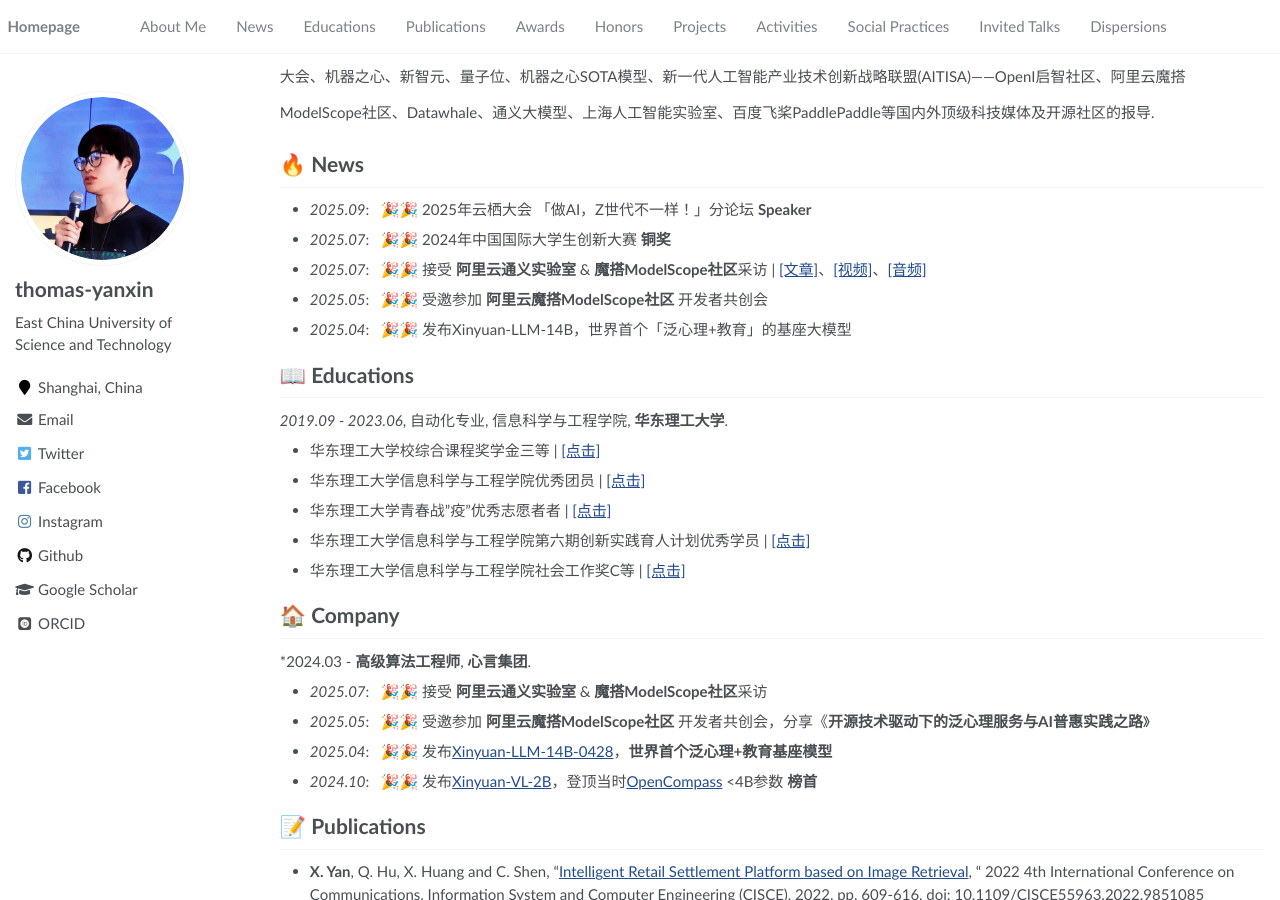
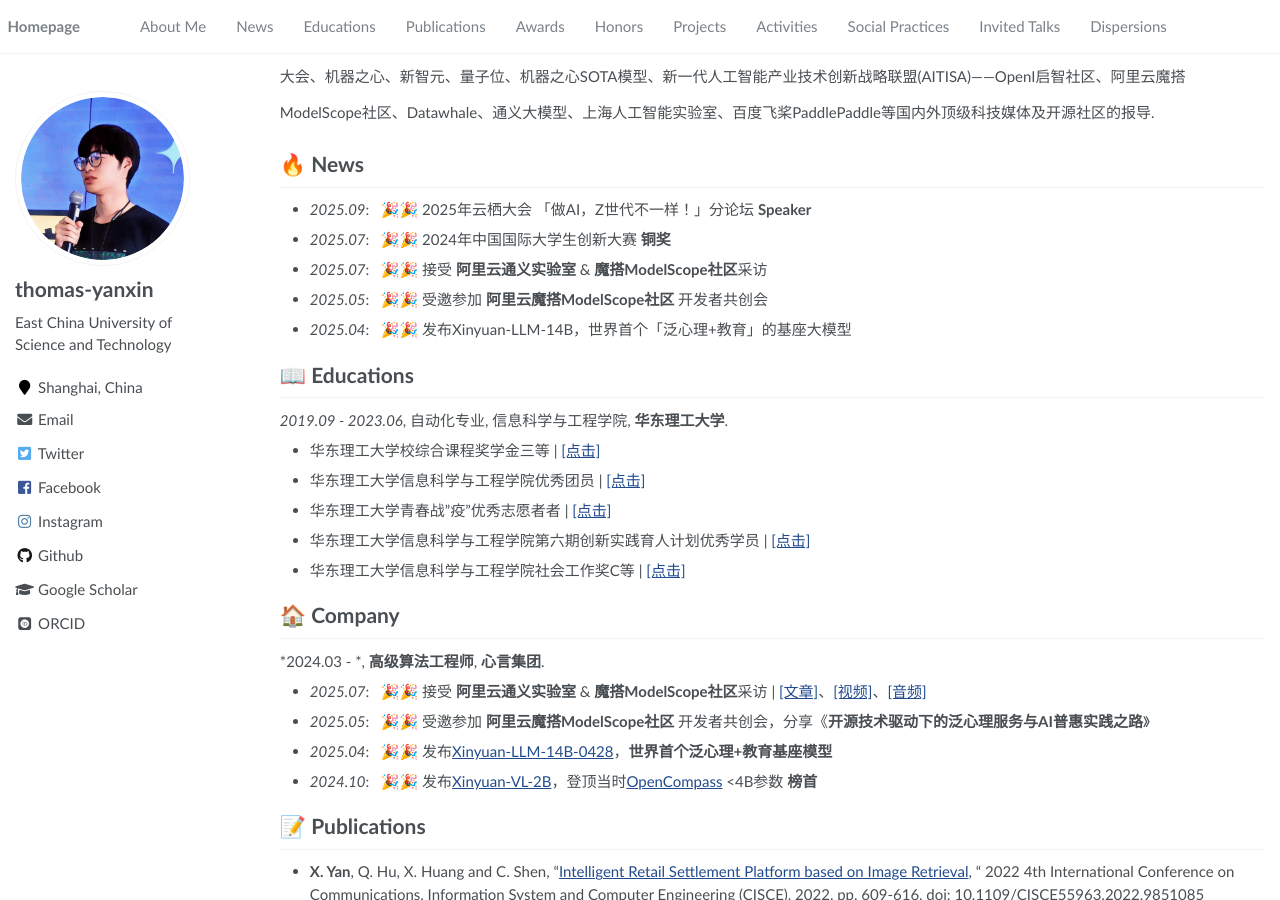
Before and after one commit to thomas-yanxin/thomas-yanxin.github.io, a Jekyll site: the page built from _pages/about.md, in a window 1280 px wide and 900 px high, scrolled down 306 px. Built offline with Jekyll 4.4.1, drawn with Linux system fonts in a browser that asks for light colours; some web fonts are replaced; part of the change alters nothing that is shown.

```diff
--- a/_pages/about.md
+++ b/_pages/about.md
@@ -28,7 +28,7 @@ redirect_from:
 # 🔥 News
 * *2025.09*: &nbsp; 🎉🎉 2025年云栖大会 「做AI，Z世代不一样！」分论坛 **Speaker**
 * *2025.07*: &nbsp; 🎉🎉 2024年中国国际大学生创新大赛 **铜奖**
-* *2025.07*: &nbsp; 🎉🎉 接受 **阿里云通义实验室** & **魔搭ModelScope社区**采访 \| [\[文章\]](https://mp.weixin.qq.com/s/a16sWs_QPtvoeY4J5eexTg)、[\[视频\]](https://www.bilibili.com/video/BV1GVgNzLEHs/?share_source=copy_web)、[\[音频\]](https://www.xiaoyuzhoufm.com/episodes/6878c7f5a9dec92500c5c93e)
+* *2025.07*: &nbsp; 🎉🎉 接受 **阿里云通义实验室** & **魔搭ModelScope社区**采访
 * *2025.05*: &nbsp; 🎉🎉 受邀参加 **阿里云魔搭ModelScope社区** 开发者共创会
 * *2025.04*: &nbsp; 🎉🎉 发布Xinyuan-LLM-14B，世界首个「泛心理+教育」的基座大模型
 
@@ -46,9 +46,9 @@ redirect_from:
 
 # 🏠 Company
 
- *2024.03 - **高级算法工程师**, **心言集团**.
+ *2024.03 - *, **高级算法工程师**, **心言集团**.
 
-* *2025.07*: &nbsp; 🎉🎉 接受 **阿里云通义实验室** & **魔搭ModelScope社区**采访
+* *2025.07*: &nbsp; 🎉🎉 接受 **阿里云通义实验室** & **魔搭ModelScope社区**采访 \| [\[文章\]](https://mp.weixin.qq.com/s/a16sWs_QPtvoeY4J5eexTg)、[\[视频\]](https://www.bilibili.com/video/BV1GVgNzLEHs/?share_source=copy_web)、[\[音频\]](https://www.xiaoyuzhoufm.com/episodes/6878c7f5a9dec92500c5c93e)
 * *2025.05*: &nbsp; 🎉🎉 受邀参加 **阿里云魔搭ModelScope社区** 开发者共创会，分享《**开源技术驱动下的泛心理服务与AI普惠实践之路**》
 * *2025.04*: &nbsp; 🎉🎉 发布[Xinyuan-LLM-14B-0428](https://huggingface.co/Cylingo/Xinyuan-LLM-14B-0428)，**世界首个泛心理+教育基座模型**
 * *2024.10*: &nbsp; 🎉🎉 发布[Xinyuan-VL-2B](https://huggingface.co/Cylingo/Xinyuan-VL-2B)，登顶当时[OpenCompass](https://huggingface.co/spaces/opencompass/open_vlm_leaderboard) <4B参数 **榜首**
```
